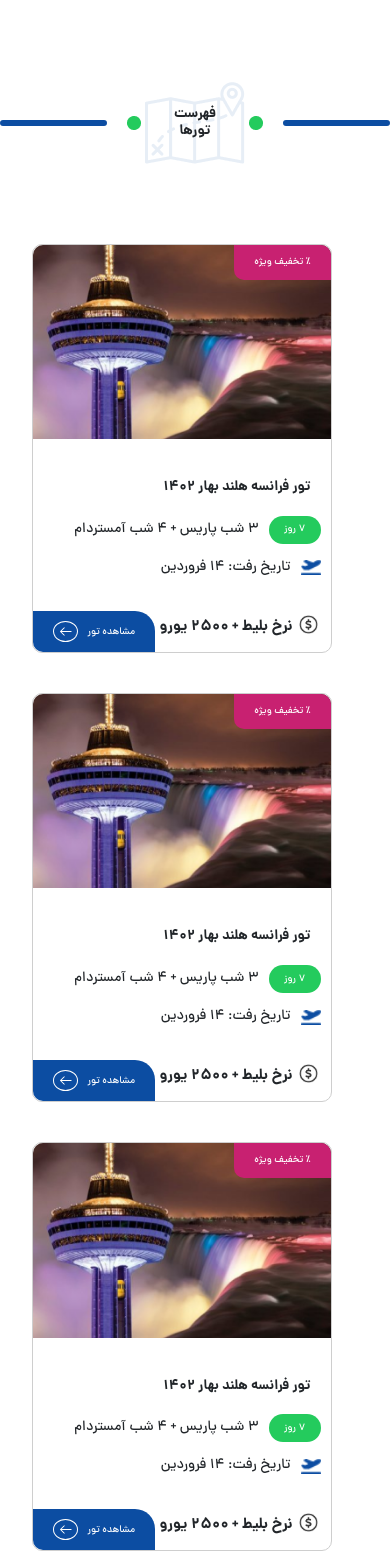
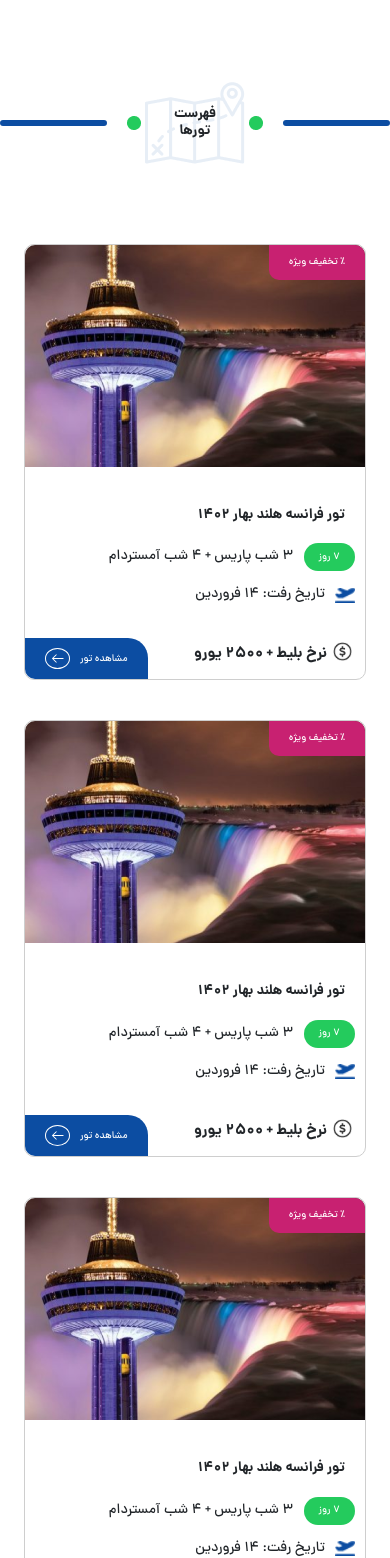
Before and after one commit to harmony-agency/landing, a PHP site: page /index1.html in a window 390 px wide. Shown: the part 381-1939 px from the top of the page. Run offline with PHP 8.4, Linux system fonts and the light colour scheme; some libraries are stand-ins or nearby versions; some web fonts are replaced.

```diff
--- a/assets/style.css
+++ b/assets/style.css
@@ -410,6 +410,8 @@ html {
 
 .tour__package {
     margin-bottom: 10rem;
+    width: 100%;
+
 }
 
 .tour__list {
@@ -420,7 +422,10 @@ html {
     grid-template-rows: auto;
     column-gap: 4rem;
     row-gap: 4rem;
+
+
 }
+
 
 .tour__title {
     display: flex;
@@ -566,6 +571,14 @@ html {
         margin-right: 1rem;
     }
 
+    .tour__list {
+        justify-content: center;
+        display: flex;
+        flex-wrap: wrap;
+        margin-left: 1rem;
+        margin-right: 1rem;
+    }
+
 }
 
 /* advertisement sticky */
```
